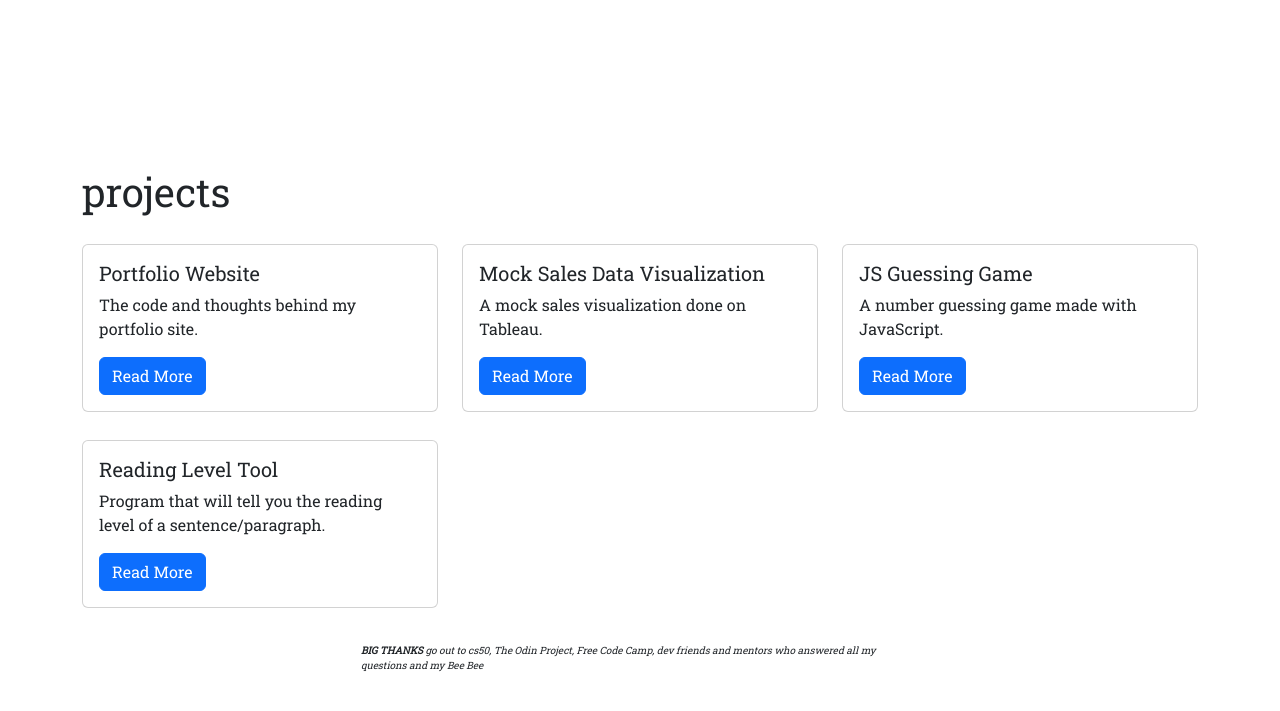
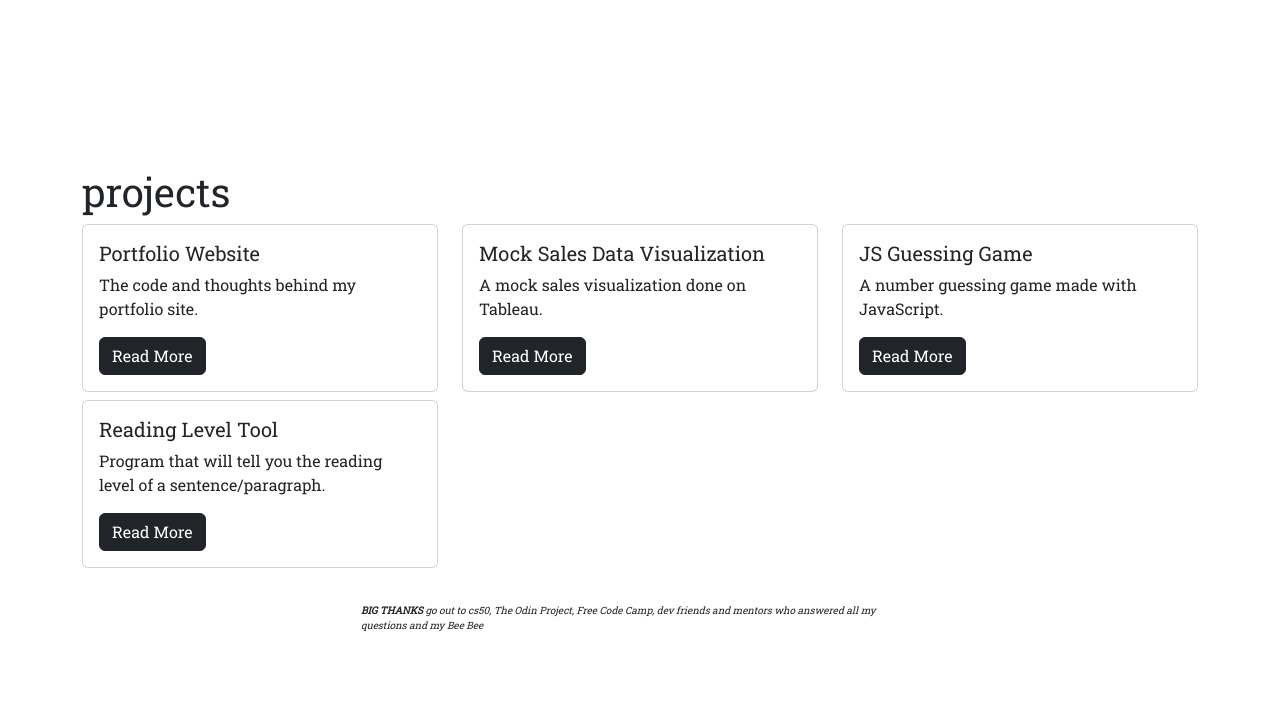
Before and after one commit to TeaZea/Portfolio_2024, a Django app: page /projects/ in a window 1280 px wide. Shown: the part 56-767 px from the top of the page. Run offline with Django 5.2, Linux system fonts and the light colour scheme; data comes from the database, SQL or seed files in the repository; both versions use the stored data as it was after the commit; some libraries are stand-ins or nearby versions.

Commit message:
Changed btn colours, made the cards uniform and added projects using the superuser.

```diff
--- a/portfolio_v2/pages/static/css/styles.css
+++ b/portfolio_v2/pages/static/css/styles.css
@@ -32,6 +32,15 @@
 
 /* projects */
 
-.card-spec {
-    margin-top: 20px;
+.card-deck {
+    display: flex;
+    flex-wrap: wrap;
+    align-items: stretch;
 }
+
+.card {
+    flex: 1 0 auto;
+}
+
+
+/* contacts */
--- a/portfolio_v2/projects/templates/projects/project_detail.html
+++ b/portfolio_v2/projects/templates/projects/project_detail.html
@@ -14,10 +14,10 @@
             <h5>Technology used:</h5>
             <p>{{ project.technology }}</p>
             <div>
-                <a href="{% url 'project_index' %}" class="btn btn-primary">
+                <a href="{% url 'project_index' %}" class="btn btn-dark">
                     Back to Projects
                 </a>
-                <a href="https://github.com/TeaZea" target="_blank" class="btn btn-primary">
+                <a href="https://github.com/TeaZea" target="_blank" class="btn btn-dark">
                     github
                 </a>
             </div>
--- a/portfolio_v2/projects/templates/projects/project_index.html
+++ b/portfolio_v2/projects/templates/projects/project_index.html
@@ -12,13 +12,13 @@
                     <h5 class="card-title">{{ project.title }}</h5>
                     <p class="card-text">{{ project.quick_description }}</p>
                     <a href="{% url 'project_detail' project.pk %}"
-                       class="btn btn-primary">
+                       class="btn btn-dark">
                         Read More
                     </a>
                 </div>
             </div>
         </div>
-        {% endfor %}
+    {% endfor %}
     </div>
 </div>
 
--- a/portfolio_v2/templates/contact.html
+++ b/portfolio_v2/templates/contact.html
@@ -28,7 +28,7 @@
             <textarea class="form-control" id="message" name="message" placeholder="What's on your mind?"></textarea>
         </div>
         <br>
-        <button type="submit" class="btn btn-primary">Submit</button>
+        <button type="submit" class="btn btn-dark">Submit</button>
     </form>
 </div>
 
```
Also changed, not shown: portfolio_v2/db.sqlite3.
